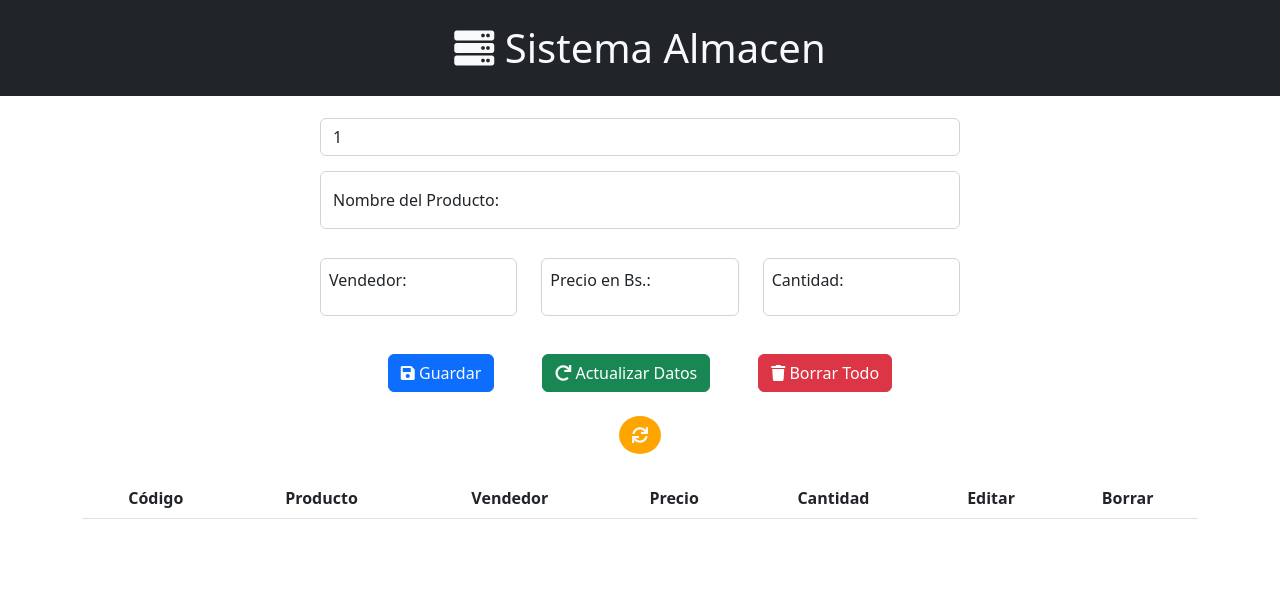
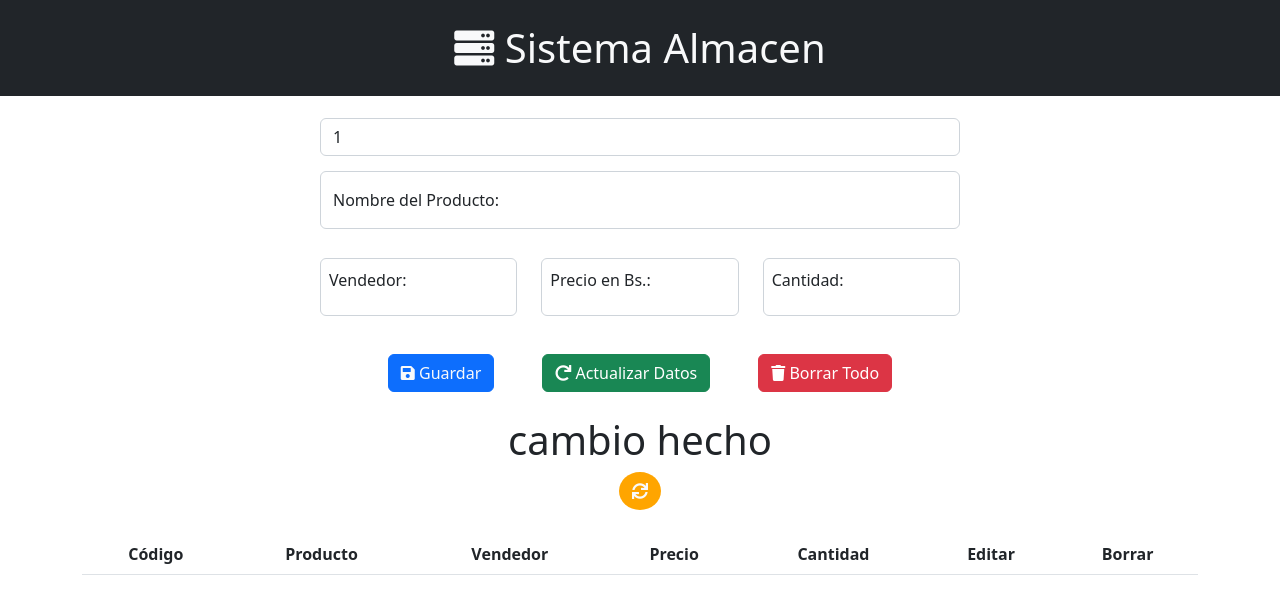
Before and after one commit to brayanedgar/indexDV, a plain HTML site: page index.html in a window 1280 px wide. Drawn offline with nearby package versions, Linux system fonts and the light colour scheme.

Commit message:
he agragado un titulo

```diff
--- a/index.html
+++ b/index.html
@@ -76,6 +76,7 @@
 
       <!--  Tabla de datos -->
       <div class="container">
+        <h1>cambio hecho</h1>
         <button class="btn orange text-light rounded-circle" id="btn-read" title="Actualizar Tabla"><i class="fas fa-sync"></i></button>
         <div class="d-flex table-data mt-4">
           <table class="table table-striped">
```
